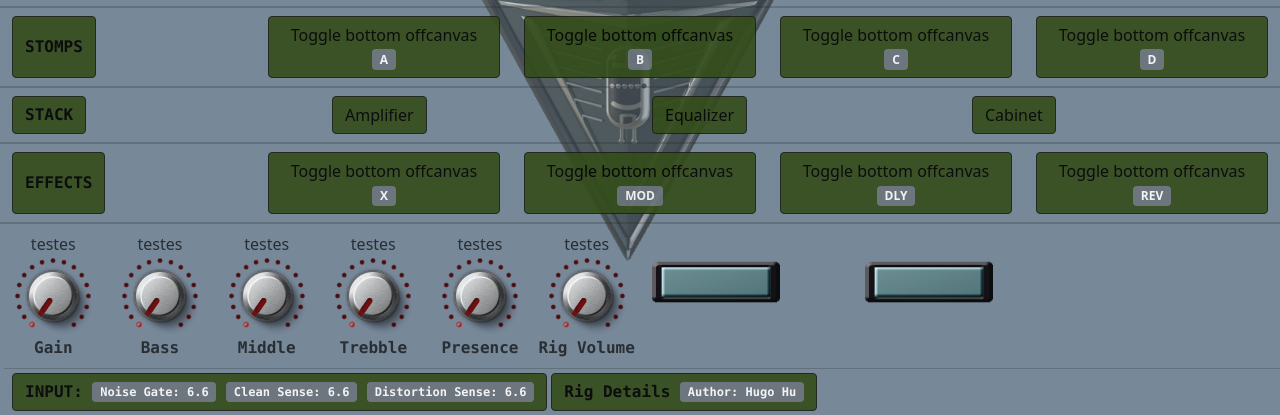
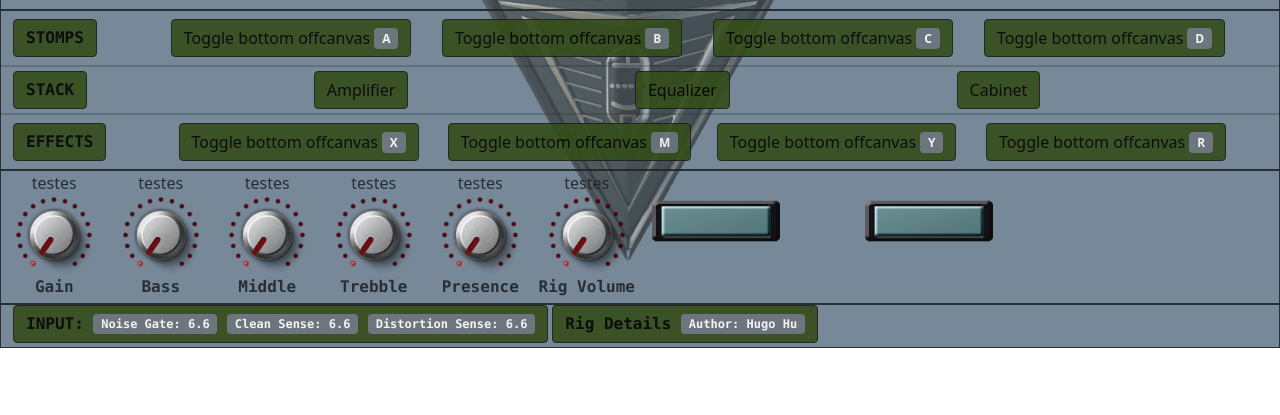
Before and after one commit to schoko11/KEKO-WEB, a plain HTML site: page index.html in a window 1280 px wide. Shown: the part 422-837 px from the top of the page. After the commit the page ends 800 px from the top, so only its background shows below. Drawn offline with Linux system fonts and the light colour scheme.

Commit message:
Add files via upload

```diff
--- a/index.html
+++ b/index.html
@@ -40,6 +40,11 @@
             outline: black;
             border-radius:0.3rem solid black;
 
+        }
+
+        .webaudio-knob-body {
+            pointer-events:initial !important;
+            color: red !important;
         }
 
         .allCont:before {
@@ -100,7 +105,7 @@
   <body >
 
 <!-- notwending ??? -->
-<div class="allCont " >
+<div class="allCont" >
 
     <nav class="navbar navbar-expand-md navbar-dark bg-dark">
         <div class="container-fluid">
@@ -145,9 +150,9 @@
    <!-- <section class=" align-items-stretch bg-light my-5 pt-5"> -->
    <!-- <div class="container-fluid pt-2 border" style="background-image: url('ASSETS/BG_1.jpg'); background-size: cover; " > -->
 
-    <div class="container-fluid pt-2" style="opacity: 0.9; " >
+    <div class="container-fluid pt-2 " style="opacity: 0.9; " >
     <!-- <div class="col-12" style="max-height:50vh; min-height:30vh;"> -->
-    <section class="row gy-3 pb-1"  id="keko-row-id-1" >
+    <section class="row gy-3 pb-1 border border-dark"  id="keko-row-id-1" >
         <div class="col-sm-6 col-md-4 col-lg-3 col-xl-2" >
             <button class="btn btn-primary col-12 px-0" type="button">testeststefesfes <webaudio-knob id="input1" sprites="127"  src="ASSETS/meters/green_dPurple_Metergreen_arrowot_arrow_1439_32x32_128.png" > </webaudio-knob> </button>
         </div>
@@ -252,7 +257,7 @@
 
     <!-- <div class="divider py-1"></div>  -->
 
-    <section class="row ">
+    <section class="row border border-dark">
         <div class="col-sm-12 col-lg-6 pt-2 ">
 
             <input class="form-control fs-3 fw-bold font-monospace text-center " id="txtRigName" type="text" value="testestse" disabled readonly></input>
@@ -292,29 +297,35 @@
     </section>
 
 
-    <section class="row d-flex pb-1"  id="demo" data-long-press-delay="500">
-        <hr class="p-0 mb-2 border border-dark">
+    <section class="row d-flex pt-2 pb-1 border border-dark"  id="demo" data-long-press-delay="500">
+    <!--    <section class="row d-flex pb-1 border border-dark"  id="demo" data-long-press-delay="500">    -->
+        <div class="row d-flex">
 
-        <div class=" pb-1 col-sm-12 col-md-6 col-lg-3 col-xl-2 d-flex flex-fill align-items-stretch" >
+
+       <!-- <hr class="p-0 mb-2 border border-dark"> -->
+
+        <div class=" pb-2 m-0 col-auto d-flex flex-fill align-items-stretch" >
             <button class="fw-bold font-monospace btn btn-primary" type="button" data-bs-toggle="offcanvas" data-bs-target="#offcanvasBottom" aria-controls="offcanvasBottom">STOMPS</button>
         </div>
+
+
         <!-- style="white-space: break-spaces;" -->
-        <div class="pb-1 col-sm-12 col-md-6 col-lg-3 col-xl-2 flex-fill align-items-stretch">
+        <div class="pb-1 p-0 m-0 col-2 flex-fill align-items-stretch">
             <button class="btn btn-primary"   type="button" data-bs-toggle="offcanvas" data-bs-target="#offcanvasBottom" aria-controls="offcanvasBottom">Toggle bottom offcanvas
                     <span class="badge bg-secondary ">A</span>
             </button>
         </div>
-        <div class="pb-1 col-sm-12 col-md-6 col-lg-3 col-xl-2 flex-fill align-items-stretch" >
+        <div class="pb-1 p-0 m-0 col-2 flex-fill align-items-stretch" >
             <button class="btn btn-primary" type="button" data-bs-toggle="offcanvas" data-bs-target="#offcanvasBottom" aria-controls="offcanvasBottom">Toggle bottom offcanvas
                 <span class="badge bg-secondary">B</span>
             </button>
         </div>
-        <div class="pb-1 col-sm-12 col-md-6 col-lg-3 col-xl-2 flex-fill align-items-stretch" >
+        <div class="pb-1 p-0 m-0 col-2 flex-fill align-items-stretch" >
             <button class="btn btn-primary" type="button" data-bs-toggle="offcanvas" data-bs-target="#offcanvasBottom" aria-controls="offcanvasBottom">Toggle bottom offcanvas
                 <span class="badge bg-secondary">C</span>
             </button>
         </div>
-        <div class="pb-1 col-sm-12 col-md-6 col-lg-3 col-xl-2 flex-fill align-items-stretch" >
+        <div class="pb-1 p-0 m-0 col-2 flex-fill align-items-stretch" >
             <button class="btn btn-primary" type="button" data-bs-toggle="offcanvas" data-bs-target="#offcanvasBottom" aria-controls="offcanvasBottom">Toggle bottom offcanvas
                 <span class="badge bg-secondary">D</span>
             </button>
@@ -328,22 +339,23 @@
               ...
             </div>
         </div>
-
-
+    </div>
+    <!--
     </section>
-    <section class="row d-flex pb-1"  id="demo" data-long-press-delay="500">
-        <hr class="p-0 mb-2 border border-dark">
-
-        <div class="pb-1 col-sm-6 col-md-3 d-flex flex-fill align-items-stretch " >
+    <section class="row d-flex pb-1 border border-dark"  id="demo" data-long-press-delay="500">
+        -->
+         <hr class="p-0 mb-1 border border-dark">
+        <div class="row d-flex">
+        <div class="pb-1 col-auto d-flex flex-fill align-items-stretch " >
             <button class="fw-bold font-monospace btn btn-primary" type="button" data-bs-toggle="offcanvas" data-bs-target="#offcanvasBottom" aria-controls="offcanvasBottom">STACK</button>
         </div>
-        <div class="pb-1 col-sm-6 col-md-3 d-flex flex-fill align-items-stretch " >
+        <div class="pb-1 col-auto d-flex flex-fill align-items-stretch " >
             <button class="btn btn-primary" type="button" data-bs-toggle="offcanvas" data-bs-target="#offcanvasBottom" aria-controls="offcanvasBottom">Amplifier</button>
         </div>
-        <div class="pb-1 col-sm-6 col-md-3 d-flex flex-fill align-items-stretch" >
+        <div class="pb-1 col-auto d-flex flex-fill align-items-stretch" >
             <button class="btn btn-primary" type="button" data-bs-toggle="offcanvas" data-bs-target="#offcanvasBottom" aria-controls="offcanvasBottom">Equalizer</button>
         </div>
-        <div class="pb-1 col-sm-6 col-md-3 d-flex flex-fill align-items-stretch" >
+        <div class="pb-1 col-auto d-flex flex-fill align-items-stretch" >
             <button class="btn btn-primary" type="button" data-bs-toggle="offcanvas" data-bs-target="#offcanvasBottom" aria-controls="offcanvasBottom">Cabinet</button>
         </div>
         <div class="offcanvas offcanvas-bottom" tabindex="-1" id="offcanvasBottom" aria-labelledby="offcanvasBottomLabel">
@@ -355,33 +367,35 @@
               ...
             </div>
         </div>
+        </div>
 
-    </section>
+   <!-- </section>
 
-    <section class="row d-flex pb-1"   id="demo" data-long-press-delay="500">
-       <hr class="p-0 mb-2 border border-dark">
-
-        <div class="pb-1 col-sm-12 col-md-6 col-lg-3 col-xl-2 d-flex flex-fill align-items-stretch" >
+    <section class="row d-flex pb-1 border border-dark"   id="demo" data-long-press-delay="500">
+       -->
+         <hr class="p-0 mb-2 border border-dark">
+        <div class="row d-flex">
+        <div class=" pb-1 m-0 col-auto d-flex flex-fill align-items-stretch" >
             <button class="fw-bold font-monospace btn btn-primary" type="button" data-bs-toggle="offcanvas" data-bs-target="#offcanvasBottom" aria-controls="offcanvasBottom">EFFECTS</button>
         </div>
-        <div class="pb-1 col-sm-12 col-md-6 col-lg-3 col-xl-2 flex-fill align-items-stretch" >
+        <div class="pb-1 p-0 m-0 col-2 flex-fill align-items-stretch" >
             <button class="btn btn-primary" type="button" data-bs-toggle="offcanvas" data-bs-target="#offcanvasBottom" aria-controls="offcanvasBottom">Toggle bottom offcanvas
                 <span class="badge bg-secondary">X</span>
             </button>
         </div>
-        <div class="pb-1 col-sm-12 col-md-6 col-lg-3 col-xl-2 flex-fill align-items-stretch" >
+        <div class="pb-1 p-0 m-0 col-2 flex-fill align-items-stretch " >
             <button class="btn btn-primary" type="button" data-bs-toggle="offcanvas" data-bs-target="#offcanvasBottom" aria-controls="offcanvasBottom">Toggle bottom offcanvas
-                <span class="badge bg-secondary">MOD</span>
+                <span class="badge bg-secondary">M</span>
             </button>
         </div>
-        <div class="pb-1 col-sm-12 col-md-6 col-lg-3 col-xl-2 flex-fill align-items-stretch" >
+        <div class="pb-1 p-0 m-0 col-2 flex-fill align-items-stretch" >
             <button class="btn btn-primary" type="button" data-bs-toggle="offcanvas" data-bs-target="#offcanvasBottom" aria-controls="offcanvasBottom">Toggle bottom offcanvas
-                <span class="badge bg-secondary">DLY</span>
+                <span class="badge bg-secondary">Y</span>
             </button>
         </div>
-        <div class="pb-1 col-sm-12 col-md-6 col-lg-3 col-xl-2 flex-fill align-items-stretch" >
+        <div class="pb-1 p-0 m-0 col-2 flex-fill align-items-stretch" >
             <button class="btn btn-primary" type="button" data-bs-toggle="offcanvas" data-bs-target="#offcanvasBottom" aria-controls="offcanvasBottom">Toggle bottom offcanvas
-                <span class="badge bg-secondary">REV</span>
+                <span class="badge bg-secondary">R</span>
             </button>
         </div>
         <div class="offcanvas offcanvas-bottom" tabindex="-1" id="offcanvasBottom" aria-labelledby="offcanvasBottomLabel">
@@ -393,7 +407,7 @@
               ...
             </div>
         </div>
-
+        </div>
     </section>
 
 
@@ -429,14 +443,14 @@
 
   -->
 
-    <section class="row pb-1 " id="demo" data-long-press-delay="500">
-        <hr class="p-0 mb-2 border border-dark">
+    <section class="row pb-1 border border-dark" id="demo" data-long-press-delay="500">
+        <!-- <hr class="p-0 mb-2 border border-dark"> -->
 
-        <div class="p-0 pb-4 col-6 col-sm-4 col-md-3 col-lg-1 " >
+        <div class="p-0 pb-4 col-6 col-sm-4 col-md-3 col-lg-1" >
             <div class="d-flex justify-content-center">testes</div>
 
 
-            <webaudio-knob class="fw-bold fs-6 font-monospace d-flex justify-content-center" id="knbGain" diameter=80 src="ASSETS/pots/kjLEDknob_1447_64x64_64.png" step="10">Gain</webaudio-knob>
+            <webaudio-knob class="fw-bold fs-6 font-monospace d-flex justify-content-center" id="knbGain" diameter=80 src="ASSETS/pots/kjLEDknob_1447_64x64_64.png" step="10" >Gain</webaudio-knob>
 
 
 
@@ -489,8 +503,8 @@
     </section>
 
 
-    <section class="row d-flex"   id="demo" data-long-press-delay="500">
-        <hr class="p-0 m-1">
+    <section class="row d-flex border border-dark"   id="demo" data-long-press-delay="500">
+       <!--  <hr class="p-0 m-1"> -->
         <!-- just show wenn medium or smaller -->
         <div class="d-md-none " >
 
```
